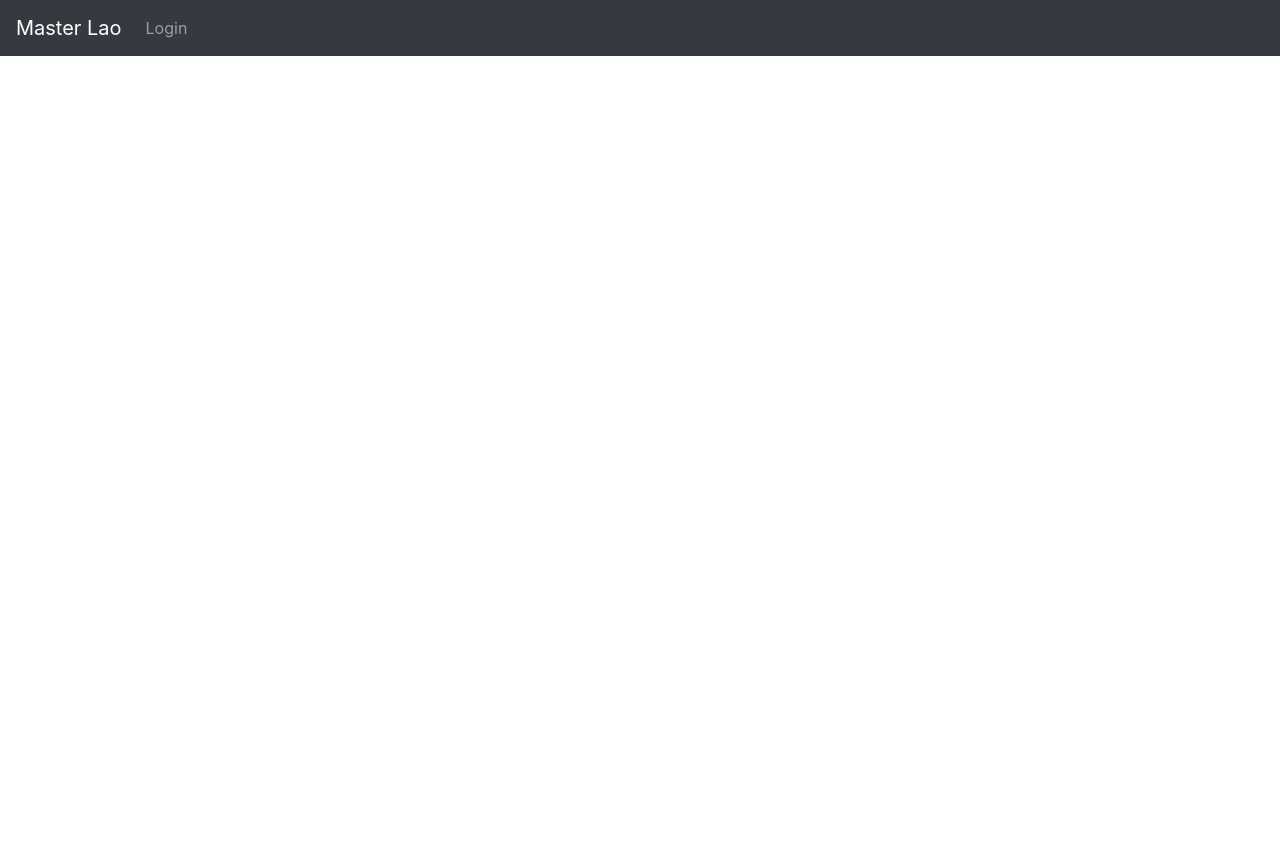
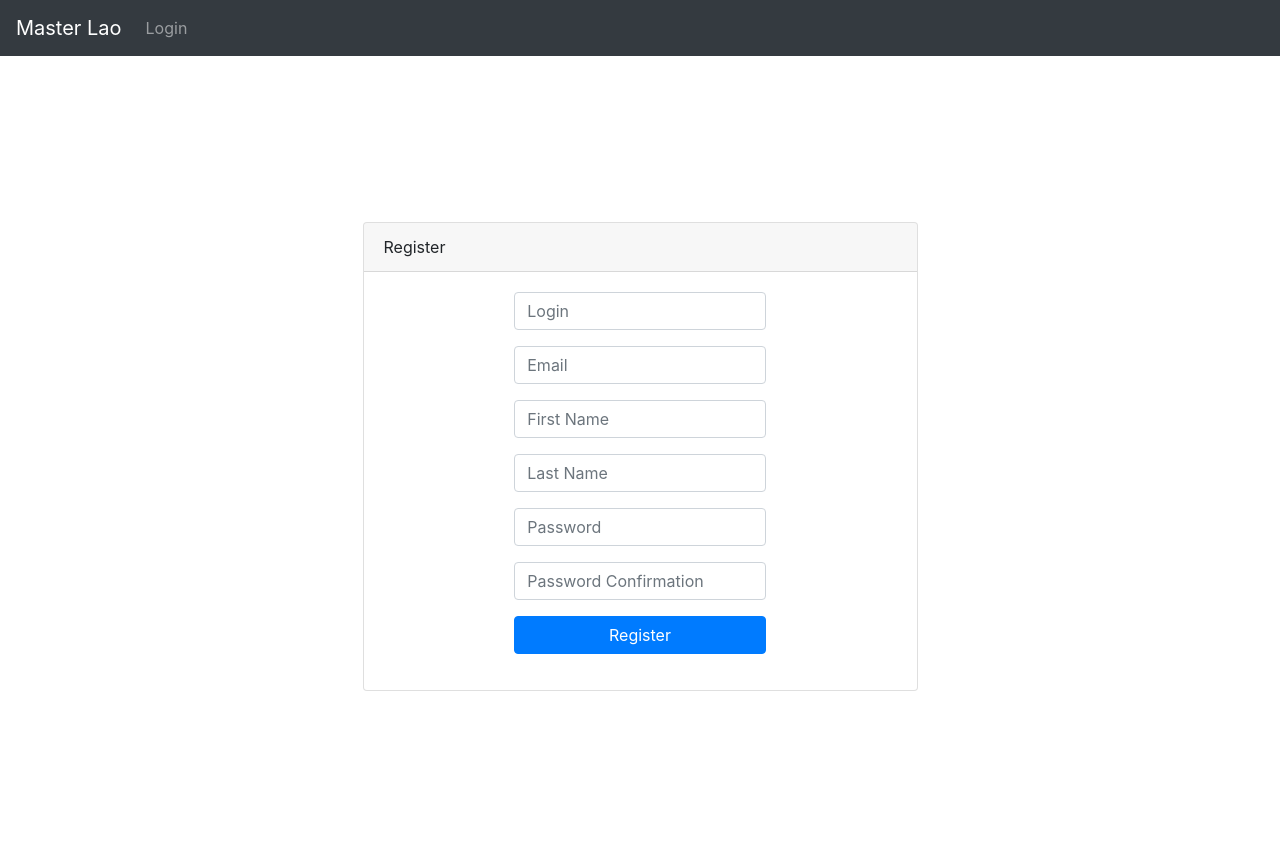
Before and after one commit to BRZInc/idp, a Flask app: page /register in a window 1280 px wide. Before the commit the page ends 56 px from the top, so only its background shows below. Run offline with Flask 2, Linux system fonts and the light colour scheme; some libraries are stand-ins or nearby versions.

Commit message:
Updated Register page with Bootstrap

```diff
--- a/app/templates/register.html
+++ b/app/templates/register.html
@@ -1,51 +1,88 @@
 {% extends "base.html" %}
 
-{% block page %}
-	<h1>Register</h1>
-	<form action="" method="POST">
+{% block content %}
+	<div class="container h-100">
+        {{ super() }}
+        <div class="row h-100 align-items-center">
+            <div class="col-md-12">
+                <div class="card w-50 mx-auto">
+                    <div class="card-header">Register</div>
+
+                    <div class="card-body">
+                        <form action="" method="post">
                             {{ form.hidden_tag() }}
-		<p>
-			{{ form.username.label }}<br>
-			{{ form.username(size=64) }}<br>
+                            <div class="form-row justify-content-center align-items-center">
+                                <div class="col-md-6 mb-3">
+                                    {{ form.username(size=64, class_='form-control', id='username', placeholder='Login') }}
+                                    <div class="invalid-feedback">
                                         {% for error in form.username.errors %}
-				<span style="color: red;">[{{ error }}]</span>
+                                            <span>{{ error }}</span>
                                         {% endfor %}
-		</p>
-		<p>
-			{{ form.firstname.label }}<br>
-			{{ form.firstname(size=120) }}<br>
+                                    </div>
+                                </div>
+                            </div>
+                            <div class="form-row justify-content-center align-items-center">
+                                <div class="col-md-6 mb-3">
+                                    {{ form.email(size=64, class_='form-control', id='email', placeholder='Email') }}
+                                    <div class="invalid-feedback">
+                                        {% for error in form.email.errors %}
+                                            <span>{{ error }}</span>
+                                        {% endfor %}
+                                    </div>
+                                </div>
+                            </div>
+                            <div class="form-row justify-content-center align-items-center">
+                                <div class="col-md-6 mb-3">
+                                    {{ form.firstname(size=120, class_='form-control', id='firstname', placeholder='First Name') }}
+                                    <div class="invalid-feedback">
                                         {% for error in form.firstname.errors %}
-				<span style="color: red;">[{{ error }}]</span>
+                                            <span>{{ error }}</span>
                                         {% endfor %}
-		</p>
-		<p>
-			{{ form.lastname.label }}<br>
-			{{ form.lastname(size=120) }}<br>
+                                    </div>
+                                </div>
+                            </div>
+                            <div class="form-row justify-content-center align-items-center">
+                                <div class="col-md-6 mb-3">
+                                    {{ form.lastname(size=120, class_='form-control', id='lastname', placeholder='Last Name') }}
+                                    <div class="invalid-feedback">
                                         {% for error in form.lastname.errors %}
-				<span style="color: red;">[{{ error }}]</span>
+                                            <span>{{ error }}</span>
                                         {% endfor %}
-		</p>
-		<p>
-			{{ form.email.label }}<br>
-			{{ form.email(size=120) }}<br>
-			{% for error in form.email.errors %}
-				<span style="color: red;">[{{ error }}]</span>
+                                    </div>
+                                </div>
+                            </div>
+                            <div class="form-row justify-content-center align-items-center">
+                                <div class="col-md-6 mb-3">
+                                    {{ form.password(size=32, class_='form-control', id='password', placeholder='Password') }}
+                                    <div class="invalid-feedback">
+                                        {% for error in form.password.errors %}
+                                            <span>{{ error }}</span>
                                         {% endfor %}
-		</p>
-		<p>
-			{{ form.password.label }}<br>
-			{{ form.password(size=32) }}<br>
-			{% for error in form.password.errors %}
-				<span style="color: red;">[{{ error }}]</span>
+                                    </div>
+                                </div>
+                            </div>
+                            <div class="form-row justify-content-center align-items-center">
+                                <div class="col-md-6 mb-3">
+                                    {{ form.password2(size=32, class_='form-control', id='password2', placeholder='Password Confirmation') }}
+                                    <div class="invalid-feedback">
+                                        {% for error in form.password2.errors %}
+                                            <span>{{ error }}</span>
                                         {% endfor %}
-		</p>
-		<p>
-			{{ form.password2.label }}<br>
-			{{ form.password2(size=32) }}<br>
-			{% for error in form.password2.errors %}
-				<span style="color: red;">[{{ error }}]</span>
-			{% endfor %}
-		</p>
-		<p>{{ form.submit() }}</p>
+                                    </div>
+                                </div>
+                            </div>
+                            <div class="form-row justify-content-center align-items-center">
+                                <div class="col-md-6 mb-3">
+                                    {{ form.submit(class_='btn btn-primary w-100') }}
+                                </div>
+                            </div>
+
                         </form>
-{% endblock page %}
+                    </div>
+
+                </div>
+            </div>
+        </div>
+
+    </div>
+{% endblock content %}
```
Lines whose indentation alone changed are shown as unchanged.
